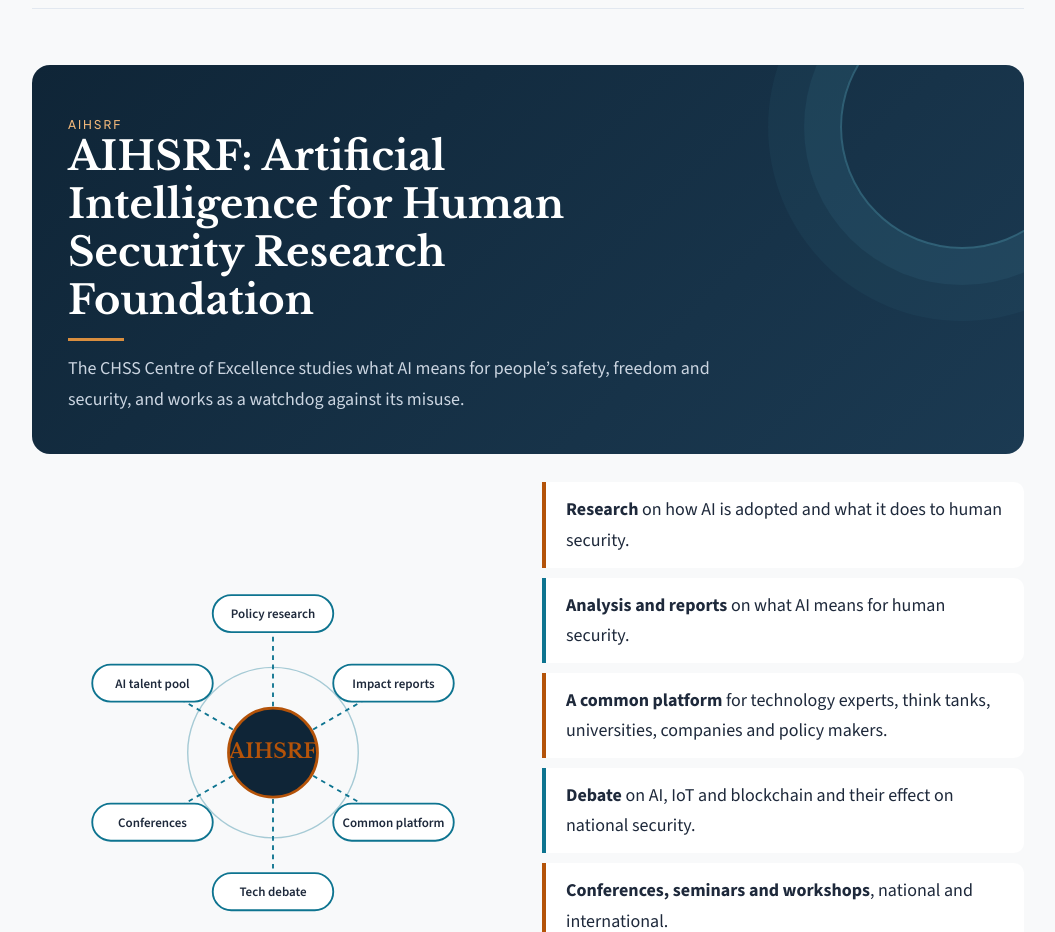
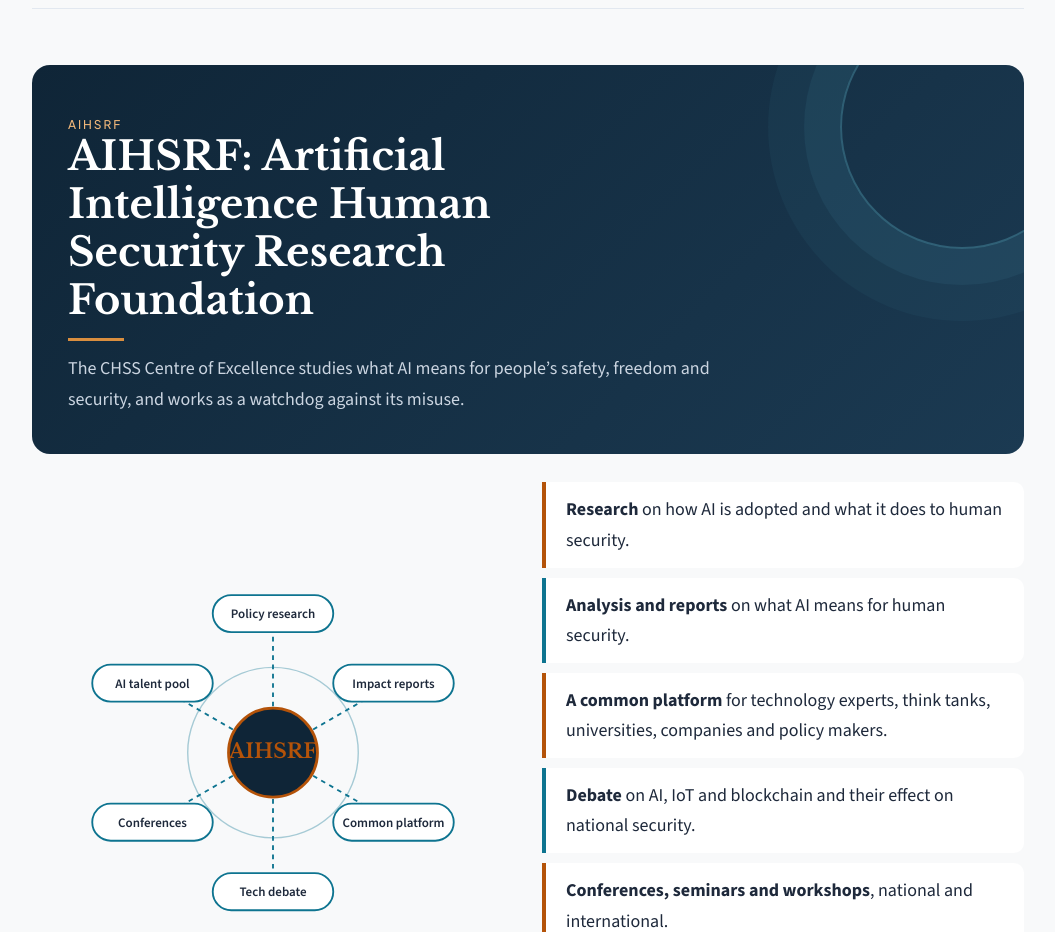
Before and after one commit to rameshkanneganti/Portfolio, a plain HTML site: page index.html in a window 1280 px wide. Shown: the part 5280-6212 px from the top of the page, without its empty margins (112-1167 px from the left). Drawn offline with nearby package versions, Linux system fonts and the light colour scheme.

Commit message:
Update index.html

```diff
--- a/index.html
+++ b/index.html
@@ -284,7 +284,7 @@ main section{border-top:1px solid var(--line);margin-top:64px;padding-top:56px}m
 <section id="aihsrf">
 <div class="aihsrf-hero">
 <p class="eyebrow">AIHSRF</p>
-<h2>AIHSRF: Artificial Intelligence for Human Security Research Foundation</h2>
+<h2>AIHSRF: Artificial Intelligence Human Security Research Foundation</h2>
 <p>The CHSS Centre of Excellence studies what AI means for people’s safety, freedom and security, and works as a watchdog against its misuse.</p>
 </div>
 <div class="hubwrap">
```
